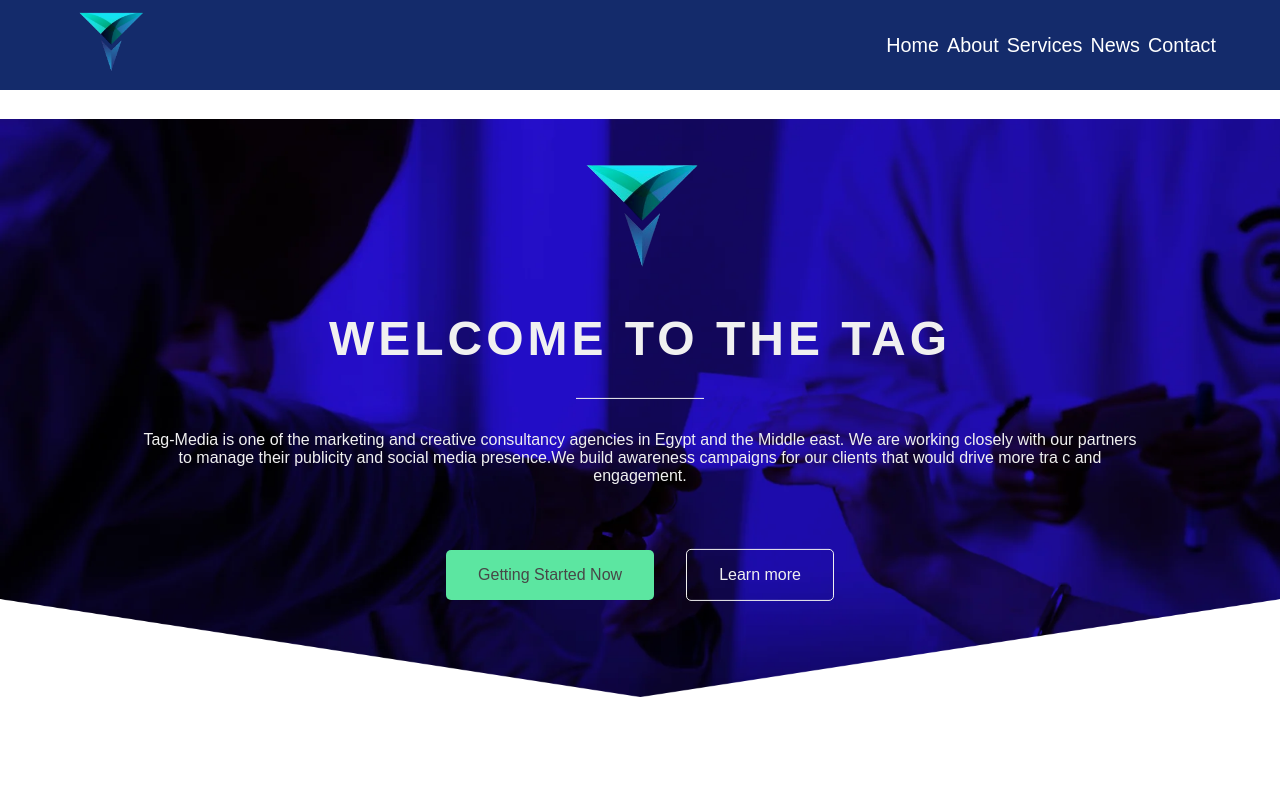
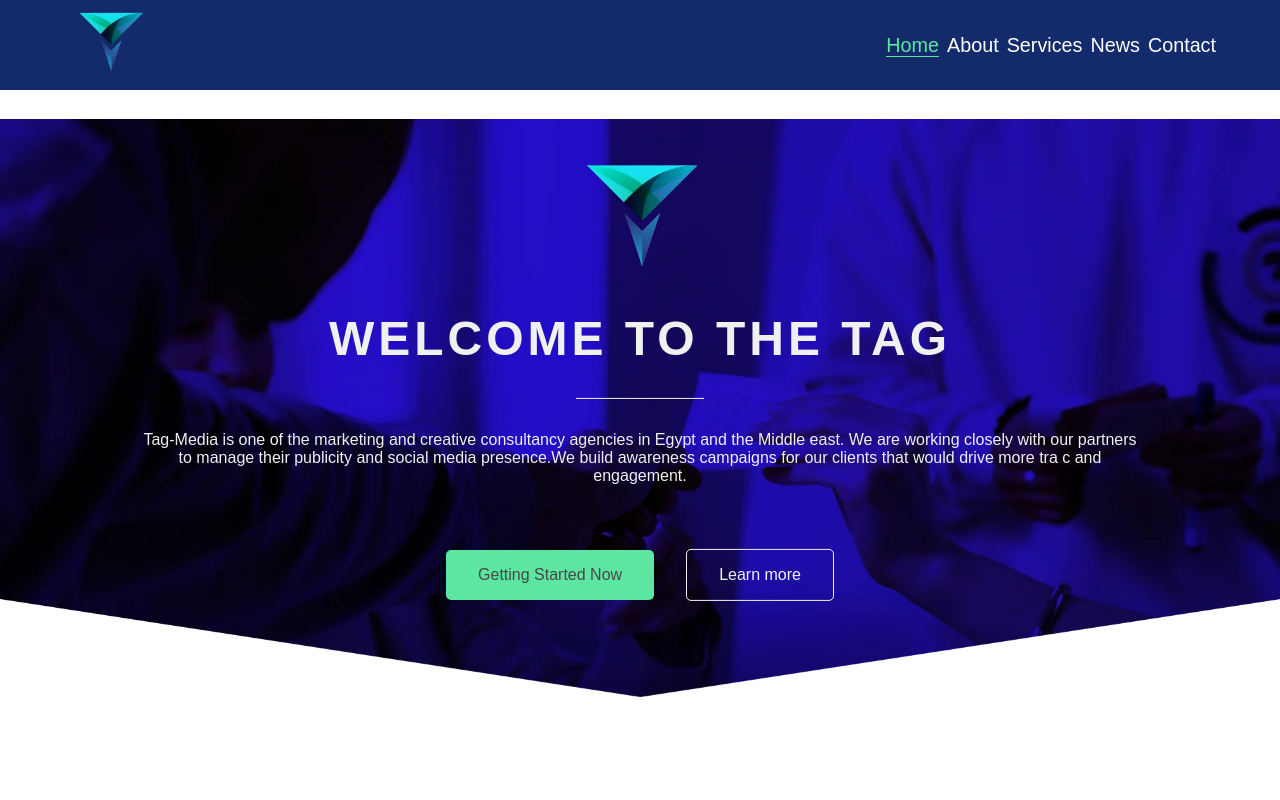
Before and after one commit to shehabwaleedd/tagmedia2, a Next.js app: page / in a window 1280 px wide. Shown: the top 800 px of the page. Built offline with nearby package versions, Linux system fonts and the light colour scheme.

Commit message:
Refactor navbar component and update styling

```diff
--- a/src/components/navbar/index.tsx
+++ b/src/components/navbar/index.tsx
@@ -19,24 +19,12 @@
 
 const Navbar = () => {
     const pathname = usePathname()
-    const [scroll, setScroll] = useState<boolean>(false);
     const [destination, setDestination] = useState<string>('');
     const [menuOpened, setMenuOpened] = useState<boolean>(false);
 
     const toggleMenu = () => {
         setMenuOpened(!menuOpened)
     }
-
-
-    useEffect(() => {
-        window.addEventListener('scroll', () => {
-            if (window.scrollY > 100) {
-                setScroll(true)
-            } else {
-                setScroll(false)
-            }
-        })
-    }, [])
 
     useEffect(() => {
         const pathToDestination: RouteDestinationMap = {
@@ -75,7 +63,7 @@
                 </div>
                 <ul className={styles.links}>
                     {links.map(link => (
-                        <li key={link.href}>
+                        <li key={link.href} >
                             <Link href={link.href} className={pathname === link.href ? styles.activeLink : ''}>
                                 {link.label}
                             </Link>
--- a/src/components/navbar/style.module.scss
+++ b/src/components/navbar/style.module.scss
@@ -62,8 +62,8 @@
     }
 }
 
-.activeLink {
 
-    color: var(--second-accent-color);
-
+.navbar__container ul li .activeLink {
+    color: var(--second-accent-color); /* Example color, adjust as necessary */
+    border-bottom: 1px solid var(--second-accent-color);
 }
```
